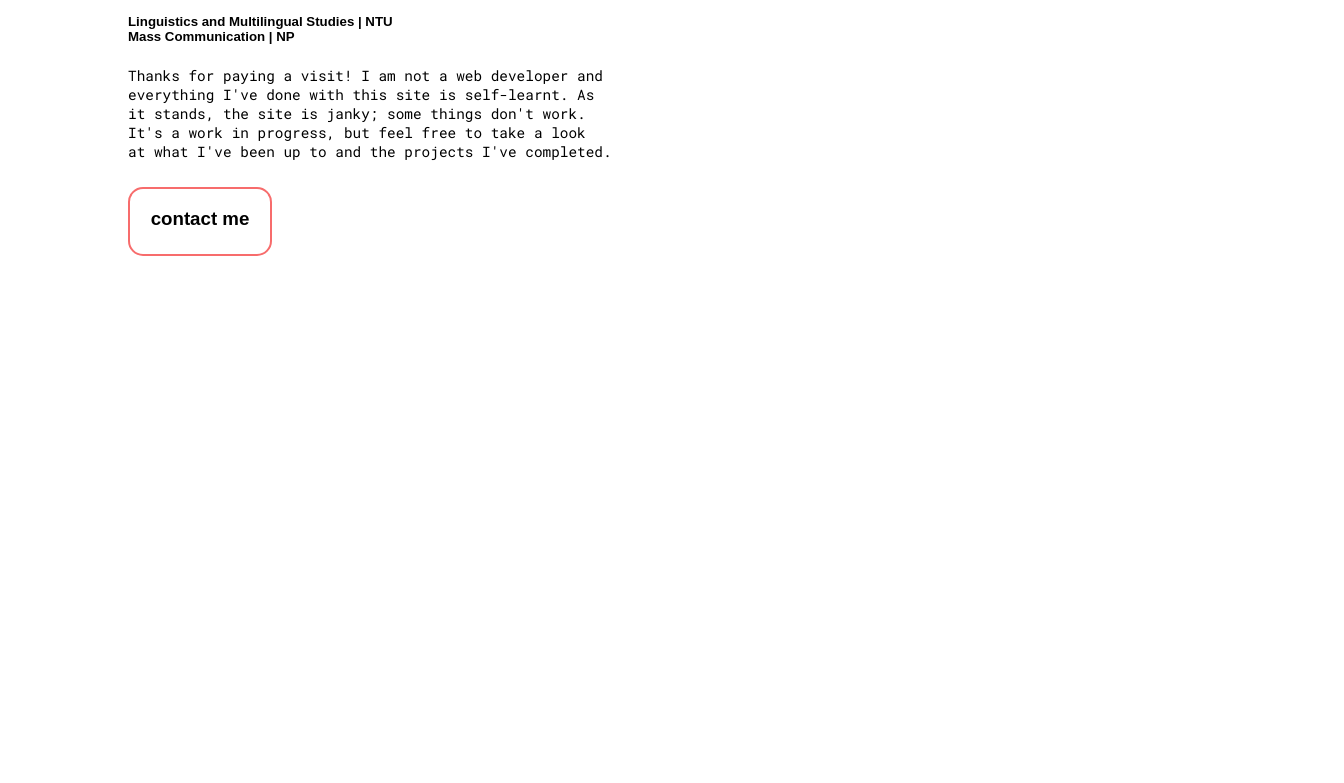
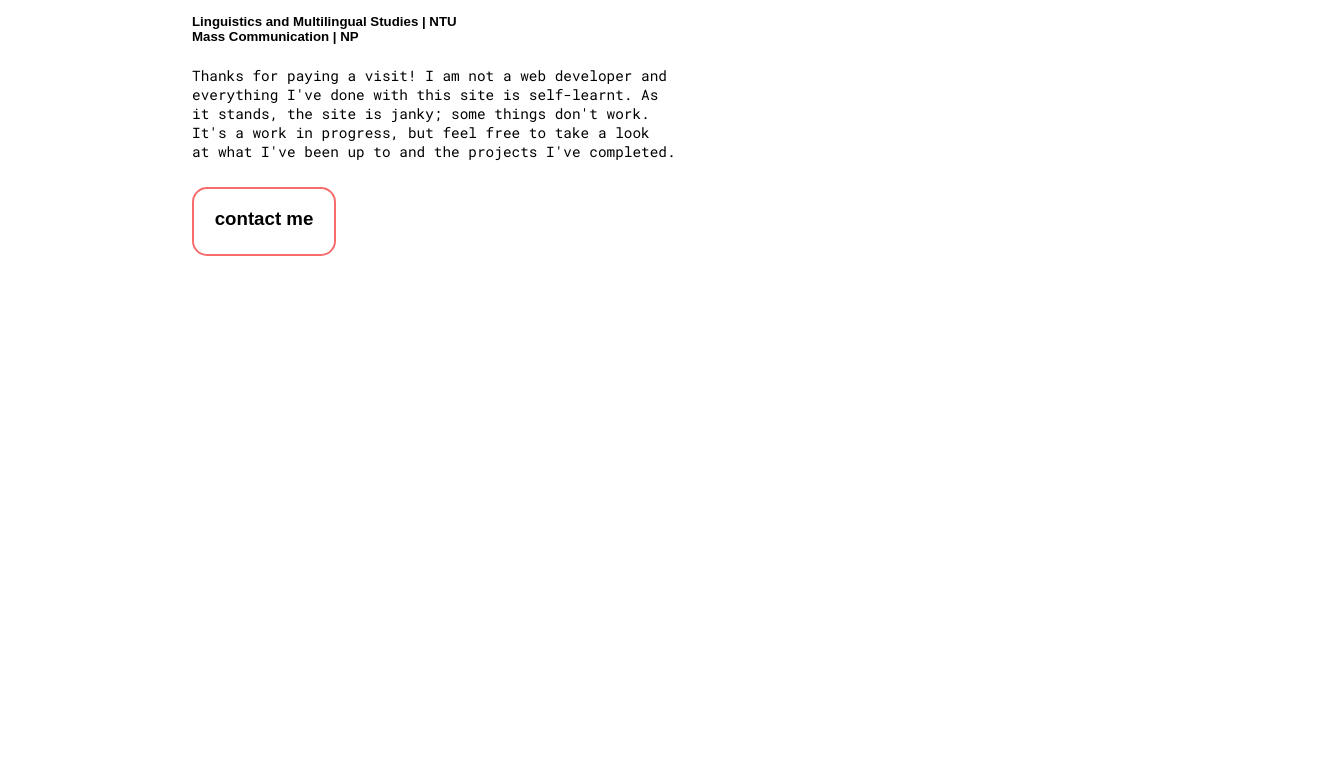
Before and after one commit to NivashJ/nivash-jx, a plain HTML site: page index.html in a window 1280 px wide. Shown: the part 314-1097 px from the top of the page, 1344 px wide, since content can reach past the window. Drawn offline with nearby package versions, Linux system fonts and the light colour scheme; a web font is replaced by a local one.

Commit message:
index page padding changes

```diff
--- a/CSS/styles.css
+++ b/CSS/styles.css
@@ -20,6 +20,10 @@ body {
   min-height: 100vh;
 }
 
+#index-wrapper{
+  padding-left: 5%;
+  padding-right:5%;
+}
 
 
 .navbar {
--- a/index.html
+++ b/index.html
@@ -14,6 +14,8 @@
 <body>
     <div id="wrapper">
 
+
+
         <div class="navbar">
             <ul class="navcontent">
                 <li><a href="/index.html">home</a></li>
@@ -23,7 +25,7 @@
             </ul>
         </div>
 
-
+    <div id="index-wrapper">
         <section class="hero">
             <div class="home-wrapper">
                 <div class="home-content">
@@ -141,7 +143,7 @@
 
 
 
-
+    </div>
 
 
 
```
